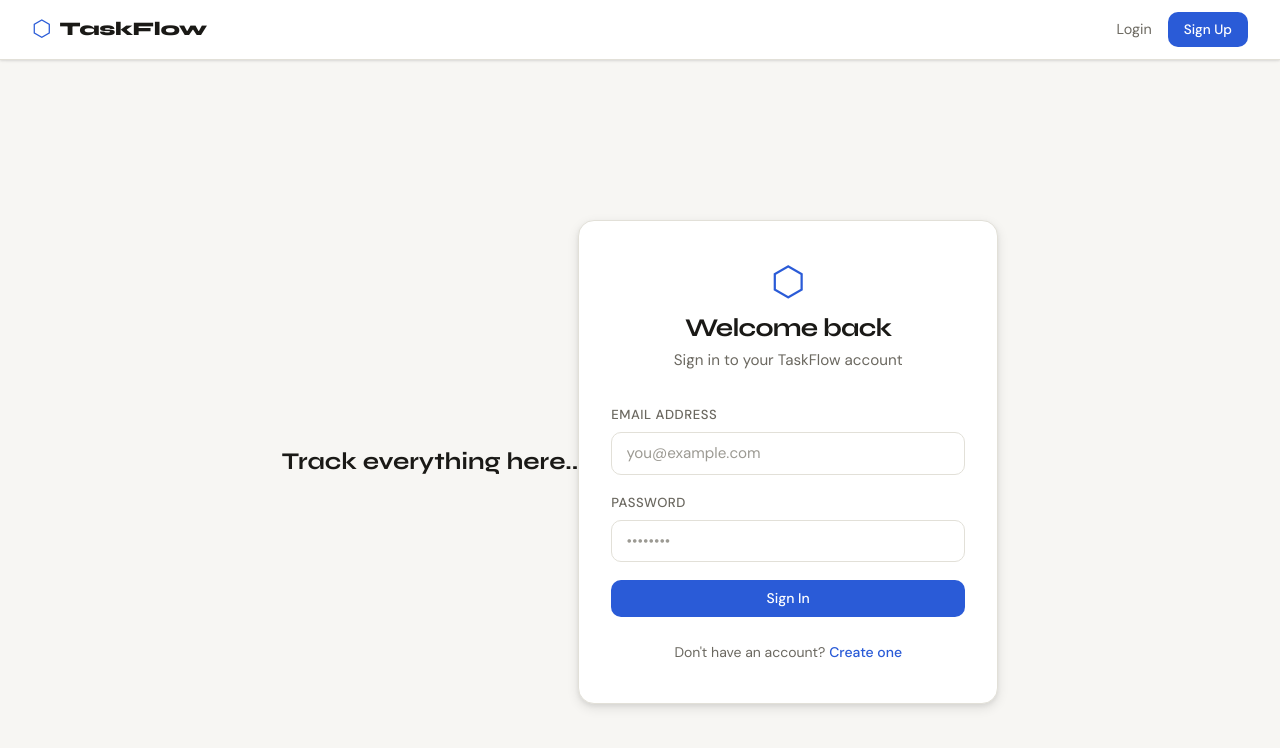
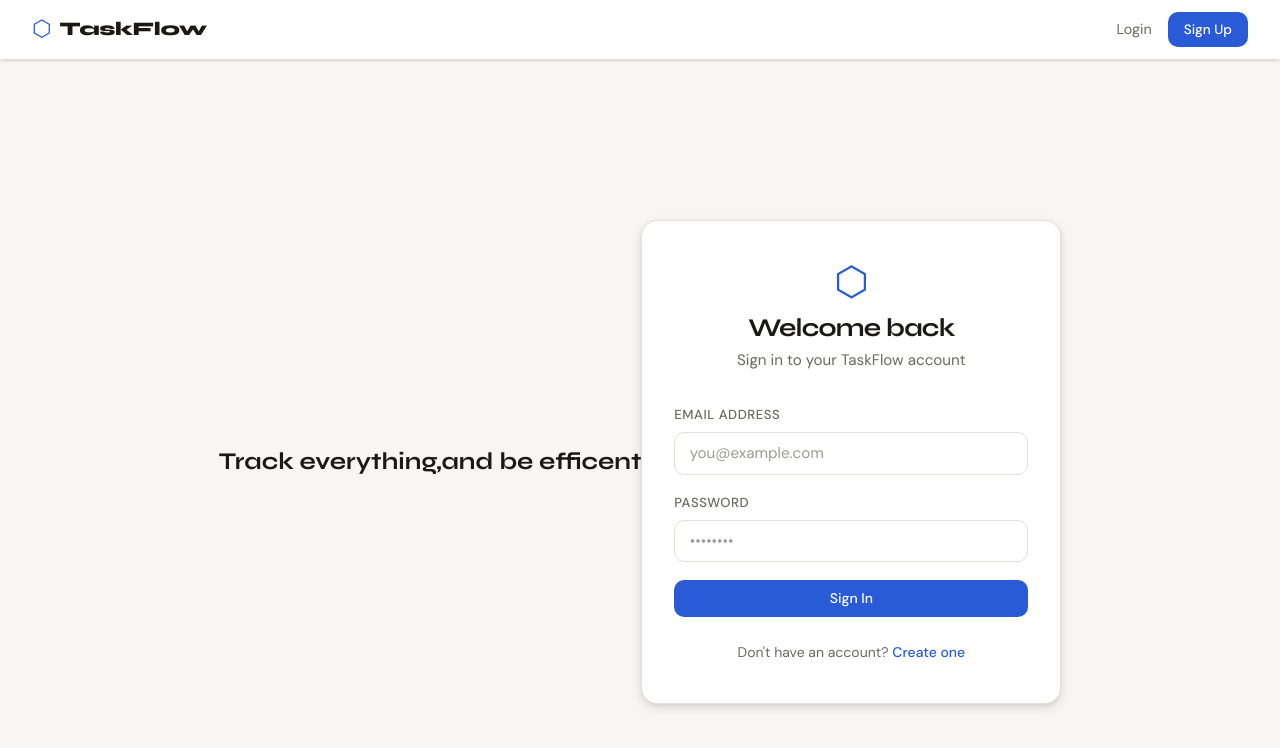
Before and after one commit to mudavathkalyan/task-app, a React (Vite) app in the folder frontend/: page /login in a window 1280 px wide. Shown: the top 748 px of the page. Built offline with nearby package versions, Linux system fonts and the light colour scheme.

Commit message:
hedding at login added

```diff
--- a/frontend/src/pages/Login.jsx
+++ b/frontend/src/pages/Login.jsx
@@ -34,7 +34,7 @@ const Login = () => {
   return (
     <div className="auth-page">
       <div className='z-10 top-100'>
-              <h2>Track everything here..</h2>
+              <h2>Track everything,and be efficent</h2>
       </div>
 
       <div className="auth-card">
```
